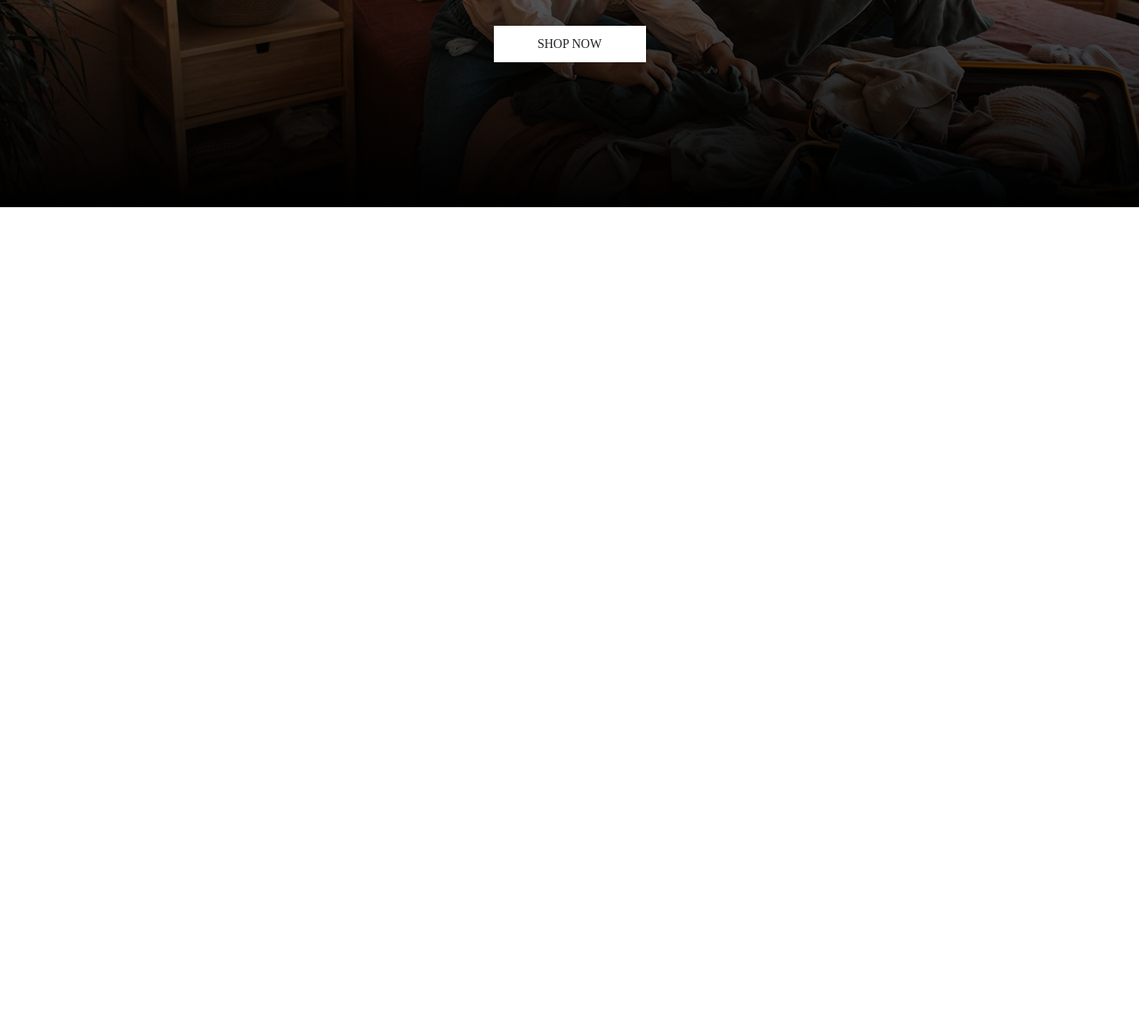
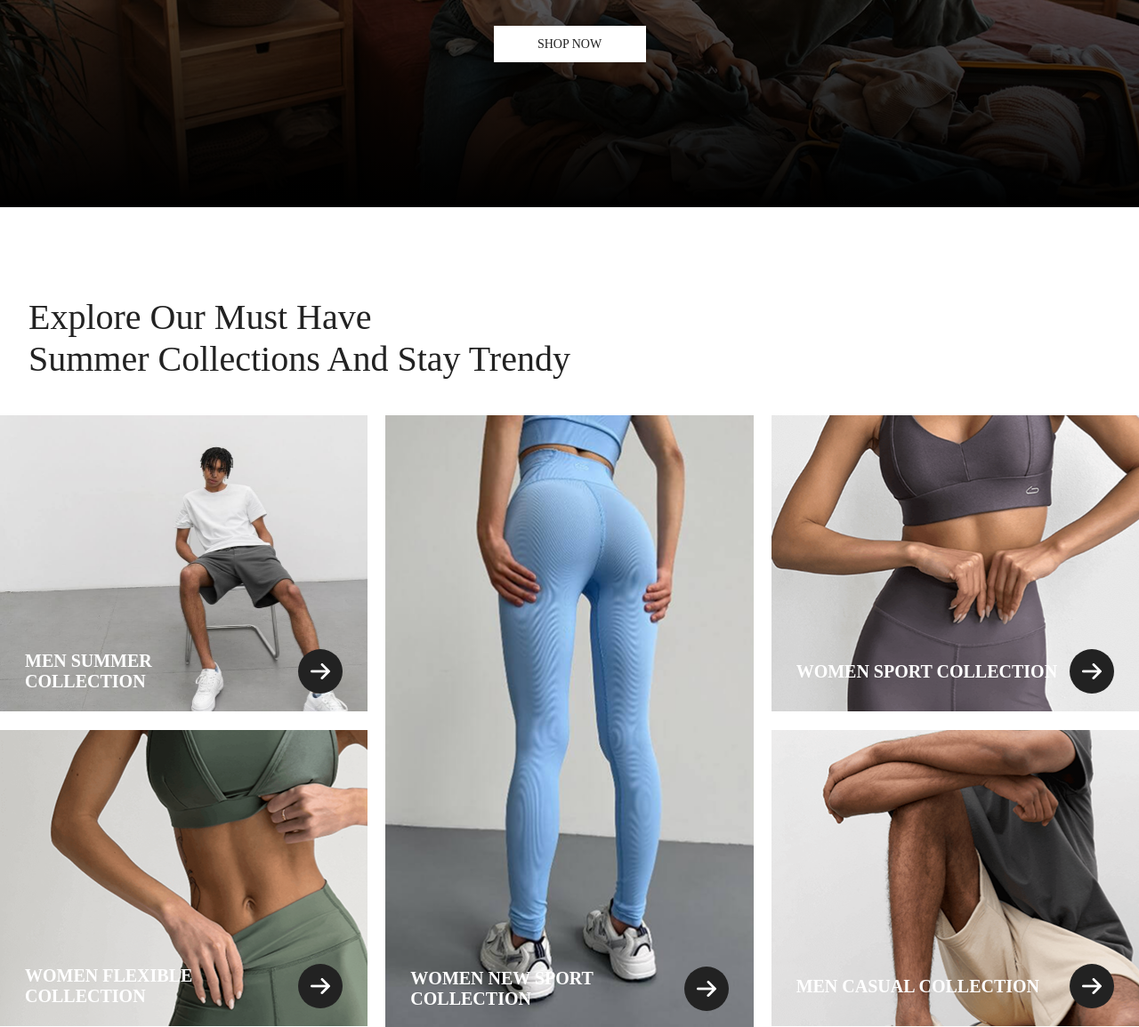
Before and after one commit to ramoncodevale/ecommerce-modern, a plain HTML site: page index.html in a window 1280 px wide. Shown: the part 3253-4408 px from the top of the page at 89% size. Before the commit the page ends 3486 px from the top, so only its background shows below. Drawn offline with Linux system fonts and the light colour scheme; a web font is replaced by a local one.

Commit message:
feat: add container summer collection

```diff
--- a/index.html
+++ b/index.html
@@ -170,11 +170,74 @@
                 <div class="container-summer-text">
                     <p>Don’t delay; buy today.</p>
                     <h3>Summer Sale
-                       <br/> 50% Percent Off</h3>
+                        <br /> 50% Percent Off
+                    </h3>
                     <button>SHOP NOW</button>
                 </div>
             </div>
         </section>
+
+        <section class="summer-collections">
+            <div class="container">
+                <h1>Explore Our Must Have <br />
+                    Summer Collections And Stay Trendy
+                </h1>
+            </div>
+
+            <div class="container-summer-collections">
+
+                <div class="men-summer-collection">
+                    <div class="container-text-collection">
+                        <p>MEN SUMMER <br /> COLLECTION</p>
+                        <div class="border">
+                            <img src="./assets/arrow-1-w_1_.png" alt="Icon Arrow Right">
+                        </div>
+                    </div>
+                </div>
+
+
+                <div class="women-sport-collection">
+                    <div class="container-text-collection">
+                        <p>WOMEN SPORT COLLECTION</p>
+                        <div class="border">
+                            <img src="./assets/arrow-1-w_1_.png" alt="Icon Arrow Right">
+                        </div>
+                    </div>
+                </div>
+
+
+                <div class="women-new-sport-collection">
+                    <div class="container-text-new-collection">
+                        <p>WOMEN NEW SPORT <br /> COLLECTION</p>
+                        <div class="border">
+                            <img src="./assets/arrow-1-w_1_.png" alt="Icon Arrow Right">
+                        </div>
+                    </div>
+                </div>
+
+
+                <div class="women-flexible-collection">
+                    <div class="container-text-collection">
+                        <p>WOMEN FLEXIBLE <br /> COLLECTION</p>
+                        <div class="border">
+                            <img src="./assets/arrow-1-w_1_.png" alt="Icon Arrow Right">
+                        </div>
+                    </div>
+                </div>
+
+
+                <div class="men-casual-collection">
+                    <div class="container-text-collection">
+                        <p>MEN CASUAL COLLECTION</p>
+                        <div class="border">
+                            <img src="./assets/arrow-1-w_1_.png" alt="Icon Arrow Right">
+                        </div>
+                    </div>
+                </div>
+             </div>
+            </div>
+        </section>
+
     </main>
 </body>
 
--- a/styles/styles.css
+++ b/styles/styles.css
@@ -366,6 +366,168 @@ nav {
   cursor: pointer;
 }
 
+.summer-collections {
+  padding-top: 100px;
+}
+
+.summer-collections h1 {
+  font-size: 40px;
+  font-weight: 400;
+  color: var(--color-primary);
+}
+
+
+.container-summer-collections {
+  display: grid;
+  grid-template-columns: repeat(3, 1fr);
+  max-width: 1400px;
+  margin: 0 auto;
+  gap: 20px;
+  padding-top: 40px;
+}
+
+/* POSIÇÕES DO MOSAICO */
+.men-summer-collection {
+  grid-column: 1;
+  grid-row: 1;
+}
+
+.women-sport-collection {
+  grid-column: 3;
+  grid-row: 1;
+}
+
+.women-new-sport-collection {
+  grid-column: 2;
+  grid-row: 1 / span 2;
+}
+
+.women-flexible-collection {
+  grid-column: 1;
+  grid-row: 2;
+}
+
+.men-casual-collection {
+  grid-column: 3;
+  grid-row: 2;
+}
+
+.men-summer-collection,
+.women-sport-collection,
+.women-new-sport-collection,
+.women-flexible-collection,
+.men-casual-collection {
+  background-size: cover;
+  background-repeat: no-repeat;
+  width: 100%;
+  height: 333px;
+}
+
+.women-new-sport-collection {
+  height: 688px;
+}
+
+
+.men-summer-collection {
+  background-image: url('../assets/men-summer.png');
+}
+
+.women-sport-collection {
+  background-image: url('../assets/women-sport.png');
+}
+
+.women-new-sport-collection {
+  background-image: url('../assets/women-new-sport.png');
+}
+
+.women-flexible-collection {
+  background-image: url('../assets/women-flexible.png');
+}
+
+.men-casual-collection {
+  background-image: url('../assets/men-casual.png');
+}
+
+.container-text-collection,
+.container-text-new-collection {
+  display: flex;
+  justify-content: space-between;
+  align-items: center;
+  padding: 0 28px;
+}
+
+.container-text-collection {
+  padding-top: 263px;
+}
+
+.container-text-new-collection {
+  padding-top: 620px;
+}
+
+.container-text-collection p,
+.container-text-new-collection p {
+  color: var(--white);
+  font-size: 20px;
+  font-weight: 700;
+}
+
+.border {
+  width: 50px;
+  height: 50px;
+  border-radius: 50px;
+  background-color: var(--color-primary);
+  display: flex;
+  justify-content: center;
+  align-items: center;
+}
+
+/* ============================ */
+/* RESPONSIVIDADE               */
+/* ============================ */
+
+/* TABLET — 2 colunas */
+@media (max-width: 1100px) {
+  .container-summer-collections {
+    grid-template-columns: repeat(2, 1fr);
+  }
+
+  .women-new-sport-collection {
+    grid-row: auto;
+    height: 500px;
+  }
+}
+
+
+@media (max-width: 768px) {
+  .container-summer-collections {
+    grid-template-columns: 1fr;
+  }
+
+  .men-summer-collection,
+  .women-sport-collection,
+  .women-new-sport-collection,
+  .women-flexible-collection,
+  .men-casual-collection {
+    grid-column: auto;
+    grid-row: auto;
+    height: 350px;
+  }
+
+  .women-new-sport-collection {
+    height: 400px;
+  }
+
+  .container-text-collection {
+    padding-top: 250px;
+  }
+
+  .container-text-new-collection {
+    padding-top: 330px;
+  }
+}
+
+
+
 @media (max-width: 768px) {
   .container-best-picks h1 {
     text-align: center;
@@ -390,4 +552,9 @@ nav {
   .shop-items h1 {
     text-align: center;
   }
+
+  .container-summer-collections {
+    display: flex;
+    flex-direction: column;
+  }
 }
```
Also changed, not shown: assets/arrow-1-w_1_.png (added), assets/men-casual.png (added), assets/men-summer.png (added), assets/women-flexible.png (added), assets/women-new-sport.png (added), assets/women-sport.png (added).
